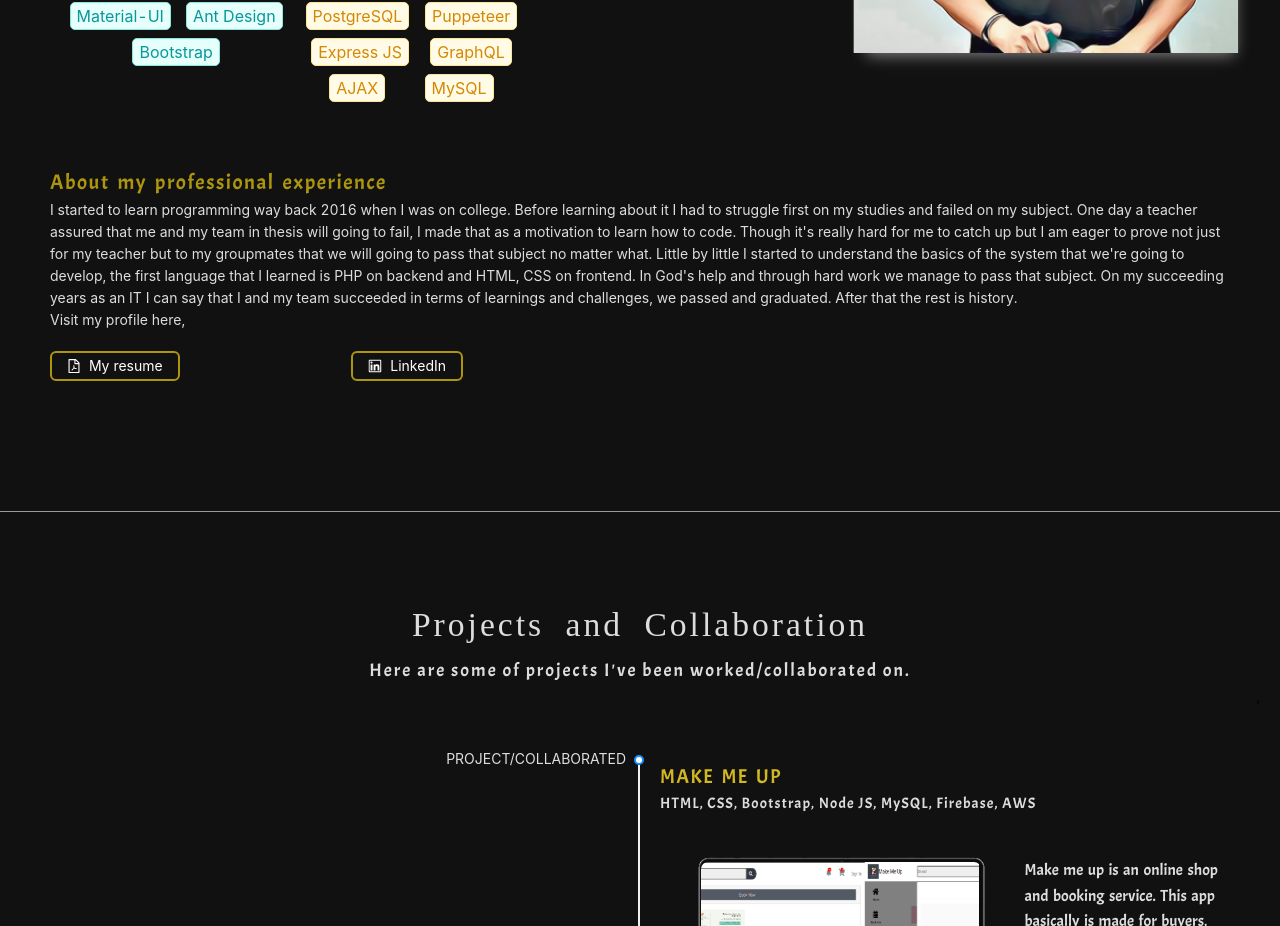
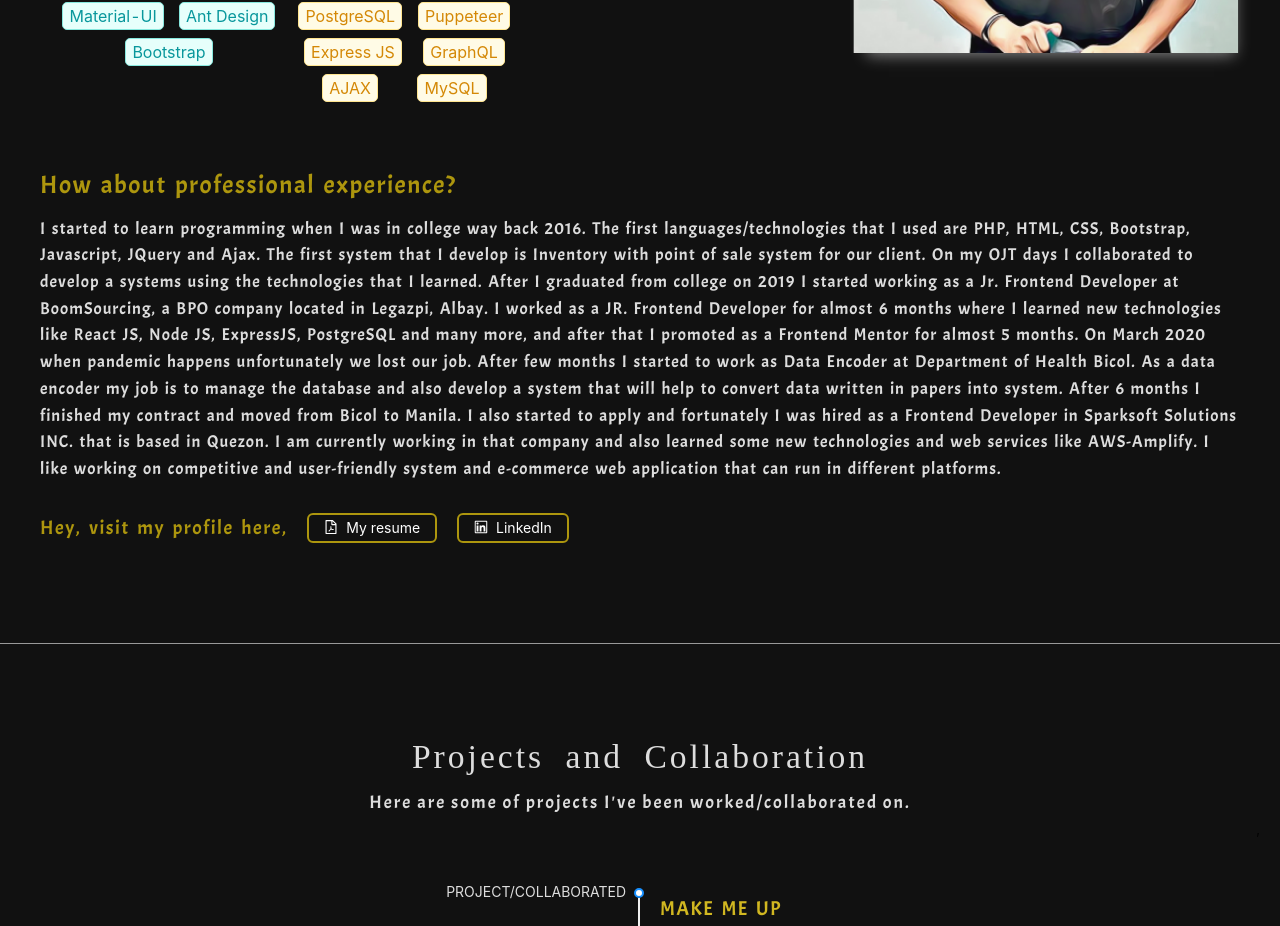
Before and after one commit to danielnebreja24/my-portfolio, a React (Create React App) app: page / in a window 1280 px wide. Shown: the part 1340-2266 px from the top of the page. Built offline with nearby package versions, Linux system fonts and the light colour scheme; a web font is replaced by a local one.

Commit message:
WIP: contact page

```diff
--- a/src/components/about/about.css
+++ b/src/components/about/about.css
@@ -550,7 +550,7 @@
   }
 
   .aboutInner-bottom {
-    padding: 40px 50px;
+    padding: 30px 40px;
     /* background-color: red; */
   }
 
@@ -558,10 +558,40 @@
     /* background-color: red; */
     /* font-size: 20px; */
     font-family: Acme;
-    font-size: 1.5em;
+    font-size: 1.8em;
     word-spacing: 3px;
     letter-spacing: 1.5px;
     color: rgb(173, 150, 14);
+    padding: 10px 0;
+  }
+
+  .aboutInner-bottom > div:nth-child(2){
+    font-size: 17px;
+    font-family: Acme;
+    letter-spacing: 1px;
+    word-spacing: 2px;
+  }
+
+  .aboutInner-bottom > div:nth-child(3) {
+    /* background-color: red; */
+    margin-top: 30px;
+    width: 100% !important;
+    display: inline-flex;
+  }
+
+  .aboutInner-bottom > div:nth-child(3) > span {
+    font-family: Acme;
+    font-size: 1.4em;
+    word-spacing: 3px;
+    letter-spacing: 1.5px;
+    color: rgb(173, 150, 14);
+    margin-right: 20px;
+    /* padding: 10px 0; */
+  }
+
+  .aboutInner-bottom > div:nth-child(3) > div > * {
+    margin-right: 20px;
+    /* margin-bottom: 10px; */
   }
 
   .aboutTwo-inner > div:first-child > div:nth-child(2) > *,
@@ -591,13 +621,13 @@
     .aboutInner-left {
       /* height: 500px; */
       display: flex;
-      align-items: center;
-      justify-content: center;
+      /* align-items: center; */
+      /* justify-content: center; */
       /* background-color: #fff; */
     }
 
     .card {
-      margin-top: 100px;
+      margin-top: 20px;
       width: 90%;
       height: 500px;
       transform: translate(-50%,0);
@@ -634,6 +664,7 @@
 
     .rightAbout-three > div:nth-child(3) {
       padding-top: 20px;
+      /* background-color: red; */
     }
 
 
@@ -645,10 +676,25 @@
     }
   }
 
+  @media only screen and (max-width: 950px) {
+    .aboutInner-left {
+      /* background-color: orange; */
+      width: 40%;
+    }
+
+    .aboutInner-right {
+      /* background-color: red; */
+      width: 60%;
+    }
+  }
+
   @media only screen and (max-width: 900px) {
     .aboutTwo-inner > div:nth-child(3) > div:first-child {
       text-align: center;
     }
+
+
+
   }
 
   @media only screen and (max-width: 850px) {
@@ -675,7 +721,8 @@
     }
 
    .aboutInner-left {
-     width: 38%;
+     width: 40%;
+     /* background-color: red; */
    }
 
    .aboutInner-right {
@@ -684,7 +731,7 @@
   }
 
 
-  @media only screen and (max-width: 768px) {
+  @media only screen and (max-width: 810px) {
     .mainAbout-inner {
       /* background-color: red; */
       padding: 0 15px;
@@ -694,10 +741,12 @@
     .aboutInner-right {
       width: 100%;
       margin-top: 30px;
+      padding-left: 20px;
     }
 
     .aboutInner-left {
       width: 100%;
+      padding-right: 0;
       /* background-color: orange; */
     }
 
@@ -724,11 +773,37 @@
 
   }
 
+  @media only screen and (max-width: 660px) {
+    .aboutInner-bottom > div:nth-child(3)  {
+      /* background-color: red; */
+      flex-direction: column;
+    }
+
+    .aboutInner-bottom > div:nth-child(3) > span {
+      margin-bottom: 10px;
+    }
+  }
+
+  @media only screen and (max-width: 510px) {
+    .aboutInner-bottom > div:nth-child(1) {
+      font-size: 4.5vw;
+    }
+
+    .aboutInner-bottom > div:nth-child(2) {
+      font-size: 15.5px;
+    }
+
+    .aboutInner-bottom > div:nth-child(3) > span {
+      font-size: 1.3em;
+    }
+  }
+
   @media only screen and (max-width: 480px) {
     .rightAbout-one > div:first-child > span,
     .rightAbout-two > div:first-child,
     .rightAbout-three > div:first-child > span {
-      font-size: 4.8vw !important;
+      margin-top: 20px;
+      font-size: 5.5vw !important;
     }
   }
 
@@ -738,11 +813,15 @@
       /* background-color: orange; */
     }
 
+    .aboutInner-bottom {
+      padding: 0 15px;
+    }
+
 
     .rightAbout-one > div:first-child > span,
     .rightAbout-two > div:first-child,
     .rightAbout-three > div:first-child > span {
-      font-size: 4.6vw !important;
+      font-size: 5.2vw !important;
     }
 
     .aboutTwo-inner > div:nth-child(3) > div:first-child {
@@ -754,7 +833,11 @@
   @media only screen and (max-width: 425px) {
     .rightAbout-one > div:nth-child(2),
     .rightAbout-three > div:nth-child(2) {
-      font-size: 14px;
+      font-size: 15.5px;
+    }
+
+    .aboutInner-bottom > div:nth-child(2) {
+      font-size: 15px;
     }
   }
 
@@ -762,6 +845,10 @@
   @media only screen and (max-width: 375px) {
     .card .details {
       width: 90% !important;
+    }
+
+    .aboutInner-bottom > div:nth-child(2) {
+      font-size: 14.5px
     }
   }
 
--- a/src/components/about/about.js
+++ b/src/components/about/about.js
@@ -167,7 +167,7 @@ export default class About extends React.Component {
               </div>
             </div>
             <div className="aboutInner-right">
-              <div className="innerRight-line"></div>
+              {/* <div className="innerRight-line"></div> */}
               <div className="innerRight-about">
                 <div className="rightAbout-one">
                   <div>
@@ -258,10 +258,11 @@ export default class About extends React.Component {
             </div>
             <div className="aboutInner-bottom">
               <div>
-                <span>About my professional experience</span>
+                {/* <span>About my professional experience</span> */}
+                <span>How about professional experience?</span>
               </div>
               <div>
-                I started to learn programming way back 2016 when I was on
+                {/* I started to learn programming way back 2016 when I was on
                 college. Before learning about it I had to struggle first on my
                 studies and failed on my subject. One day a teacher assured that
                 me and my team in thesis will going to fail, I made that as a
@@ -274,12 +275,37 @@ export default class About extends React.Component {
                 God's help and through hard work we manage to pass that subject.
                 On my succeeding years as an IT I can say that I and my team
                 succeeded in terms of learnings and challenges, we passed and
-                graduated. After that the rest is history.
+                graduated. After that the rest is history. */}
+                I started to learn programming when I was in college way back
+                2016. The first languages/technologies that I used are PHP,
+                HTML, CSS, Bootstrap, Javascript, JQuery and Ajax. The first
+                system that I develop is Inventory with point of sale system for
+                our client. On my OJT days I collaborated to develop a systems
+                using the technologies that I learned. After I graduated from
+                college on 2019 I started working as a Jr. Frontend Developer at
+                BoomSourcing, a BPO company located in Legazpi, Albay. I worked
+                as a JR. Frontend Developer for almost 6 months where I learned
+                new technologies like React JS, Node JS, ExpressJS, PostgreSQL
+                and many more, and after that I promoted as a Frontend Mentor
+                for almost 5 months. On March 2020 when pandemic happens
+                unfortunately we lost our job. After few months I started to
+                work as Data Encoder at Department of Health Bicol. As a data
+                encoder my job is to manage the database and also develop a
+                system that will help to convert data written in papers into
+                system. After 6 months I finished my contract and moved from
+                Bicol to Manila. I also started to apply and fortunately I was
+                hired as a Frontend Developer in Sparksoft Solutions INC. that
+                is based in Quezon. I am currently working in that company and
+                also learned some new technologies and web services like
+                AWS-Amplify. I like working on competitive and user-friendly
+                system and e-commerce web application that can run in different
+                platforms.
               </div>
               <div>
-                <span>Visit my profile here,</span>
-              </div>
-              <div className="profileBtns">
+                <span>Hey, visit my profile here,</span>
+                <div
+                // className="profileBtns"
+                >
                   <a rel="noreferrer" target="_blank" href={Resume}>
                     <button className="btn">
                       <FilePdfOutlined />
@@ -300,6 +326,7 @@ export default class About extends React.Component {
               </div>
             </div>
           </div>
+        </div>
       </>
     );
   }
--- a/src/components/home/home.css
+++ b/src/components/home/home.css
@@ -524,7 +524,14 @@
 
     .mainBody-footer {
         padding-left: 20px;
+        /* background-color: red; */
     }
+
+    .mainBody-inner {
+        height: 60%;
+        /* background-color: orange; */
+    }
+
 
     /* .mainInner-three {
         font-size: 1.6vw;
```
Also changed, not shown: src/components/contact/contact.js (+81 -62 lines). Lines whose indentation alone changed are shown as unchanged.
